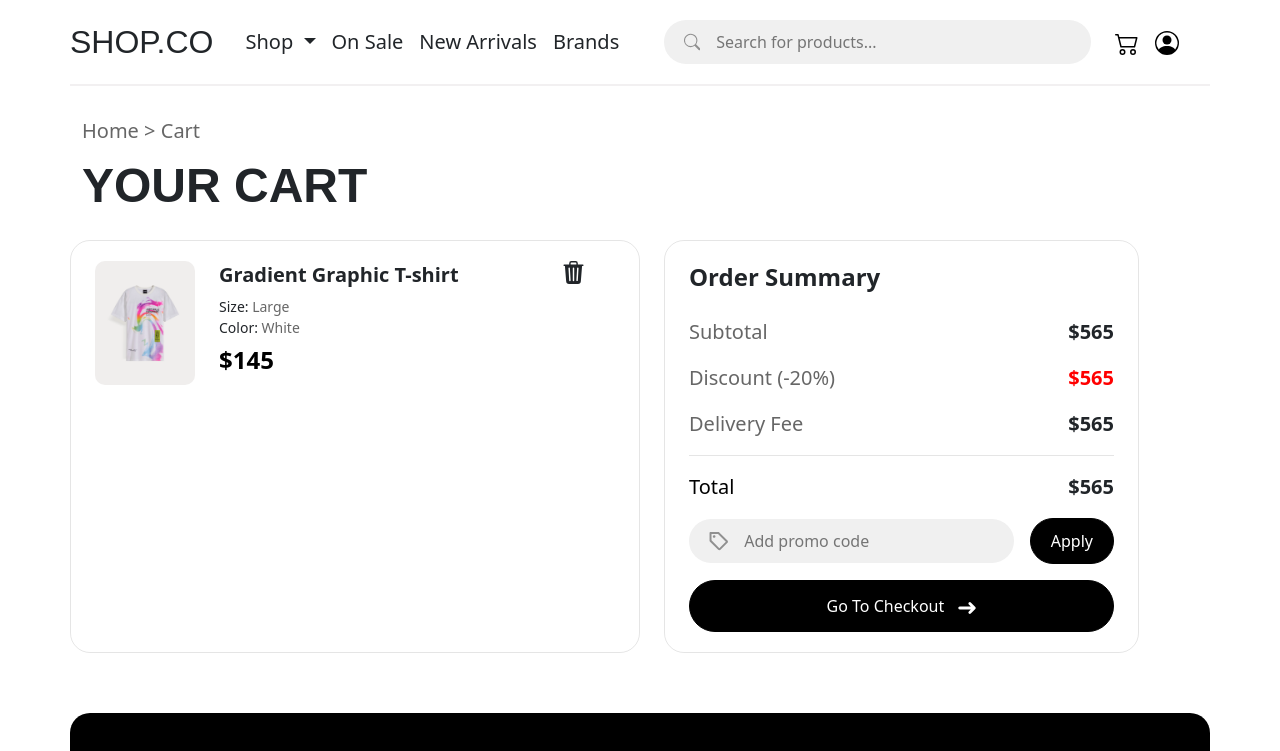
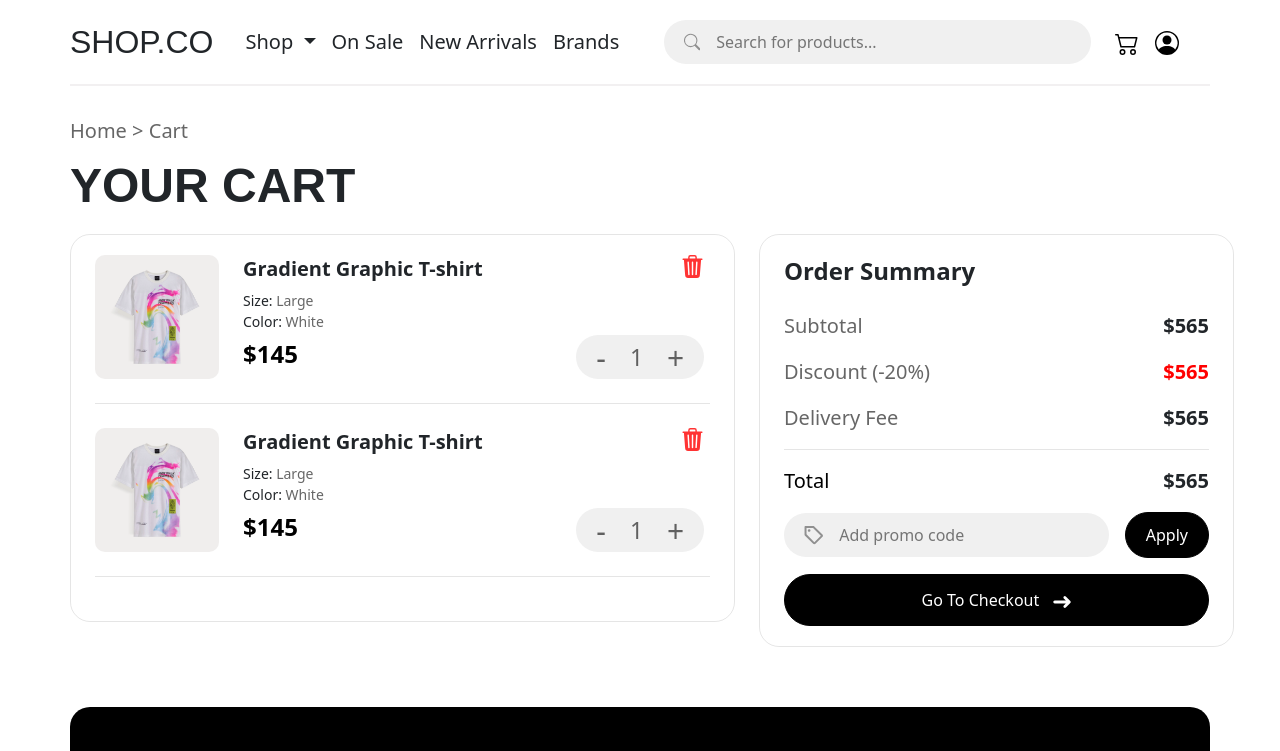
Before and after one commit to hanysaadeldeen/E-commerce-Using-Vue, a Vue app: page /Cart in a window 1280 px wide. Shown: the top 751 px of the page. Built offline with nearby package versions, Linux system fonts and the light colour scheme; a web font is replaced by a local one.

Commit message:
✨(Cart): Finish ProductCart Page

```diff
--- a/src/components/Product/ProductCart.vue
+++ b/src/components/Product/ProductCart.vue
@@ -1,9 +1,9 @@
 <template>
-  <div class="Product-Cart row">
-    <div class="img-box col-1">
+  <div class="Product-Cart d-flex gap-4">
+    <div class="img-box">
       <img src="../../assets/cart1.png" alt="cart" />
     </div>
-    <div class="d-flex justify-content-between col-9">
+    <div class="d-flex justify-content-between w-75 px-lg-0">
       <div class="info">
         <h1>Gradient Graphic T-shirt</h1>
         <p class="m-0">Size: <span> Large</span></p>
@@ -26,16 +26,21 @@
             d="M11 1.5v1h3.5a.5.5 0 0 1 0 1h-.538l-.853 10.66A2 2 0 0 1 11.115 16h-6.23a2 2 0 0 1-1.994-1.84L2.038 3.5H1.5a.5.5 0 0 1 0-1H5v-1A1.5 1.5 0 0 1 6.5 0h3A1.5 1.5 0 0 1 11 1.5m-5 0v1h4v-1a.5.5 0 0 0-.5-.5h-3a.5.5 0 0 0-.5.5M4.5 5.029l.5 8.5a.5.5 0 1 0 .998-.06l-.5-8.5a.5.5 0 1 0-.998.06m6.53-.528a.5.5 0 0 0-.528.47l-.5 8.5a.5.5 0 0 0 .998.058l.5-8.5a.5.5 0 0 0-.47-.528M8 4.5a.5.5 0 0 0-.5.5v8.5a.5.5 0 0 0 1 0V5a.5.5 0 0 0-.5-.5"
           />
         </svg>
+        <div class="counter d-flex justify-content-between align-items-center">
+          <span class="minus">-</span>
+          <p class="m-0 p-0">1</p>
+          <span class="plus">+</span>
+        </div>
       </div>
     </div>
   </div>
+  <div class="my-4 divider"></div>
 </template>
 
 <script setup></script>
 
 <style scoped>
 .Product-Cart {
-  height: 125px;
   width: 100%;
 }
 .img-box {
@@ -65,4 +70,38 @@ img {
   font-weight: 700;
   color: #000000;
 }
+.control svg {
+  color: #ff3333;
+  cursor: pointer;
+}
+.divider {
+  height: 1px;
+  background-color: #0000001a;
+  width: 100%;
+}
+
+.counter {
+  color: #00000099;
+  background: #f0f0f0;
+  border-radius: 50px;
+  padding: 0px 20px;
+  width: 128px;
+  height: 44px;
+}
+
+.counter p {
+  font-size: 23px;
+}
+.minus,
+.plus {
+  font-size: 30px;
+  cursor: pointer;
+  text-align: center;
+}
+
+@media (max-width: 992px) {
+  .counter {
+    padding: 0 30px;
+  }
+}
 </style>
--- a/src/views/CartProducts.vue
+++ b/src/views/CartProducts.vue
@@ -1,13 +1,16 @@
 <template>
-  <div class="container">
+  <div class="container px-4 px-sm-0">
     <section>
-      <p class="direction">Home > Cart</p>
-      <SectionHeader title="YOUR CART" position="right" />
-      <div class="cart row gap-4">
-        <div class="col-12 col-lg-6 Items">
+      <p class="direction ps-2 ps-lg-0">Home > Cart</p>
+      <SectionHeader class="ps-2 ps-lg-0" title="YOUR CART" position="right" />
+      <div
+        class="mt-4 d-flex justify-content-between align-items-start flex-column flex-lg-row gap-4"
+      >
+        <div class="col-lg-7 col-12 gap-4 Items">
+          <ProductCart />
           <ProductCart />
         </div>
-        <div class="col-12 col-lg-5 Order">
+        <div class="col-lg-5 col-12 Order">
           <h1 class="mb-4">Order Summary</h1>
           <div
             class="subtotal d-flex justify-content-between align-items-center m-0 p-0"
@@ -96,20 +99,18 @@ import SectionHeader from "../components/util/SectionHeader.vue";
 
 <style scoped>
 section {
-  padding: 30px 0 70px;
+  padding: 30px 0px 70px;
 }
 .direction {
   color: #00000099;
   font-weight: 400;
-}
-.cart {
-  margin-top: 30px;
 }
 .Items,
 .Order {
   padding: 20px 24px;
   border: 1px solid #0000001a;
   border-radius: 20px;
+  height: fit-content;
 }
 .Order h1 {
   font-size: 24px;
```
